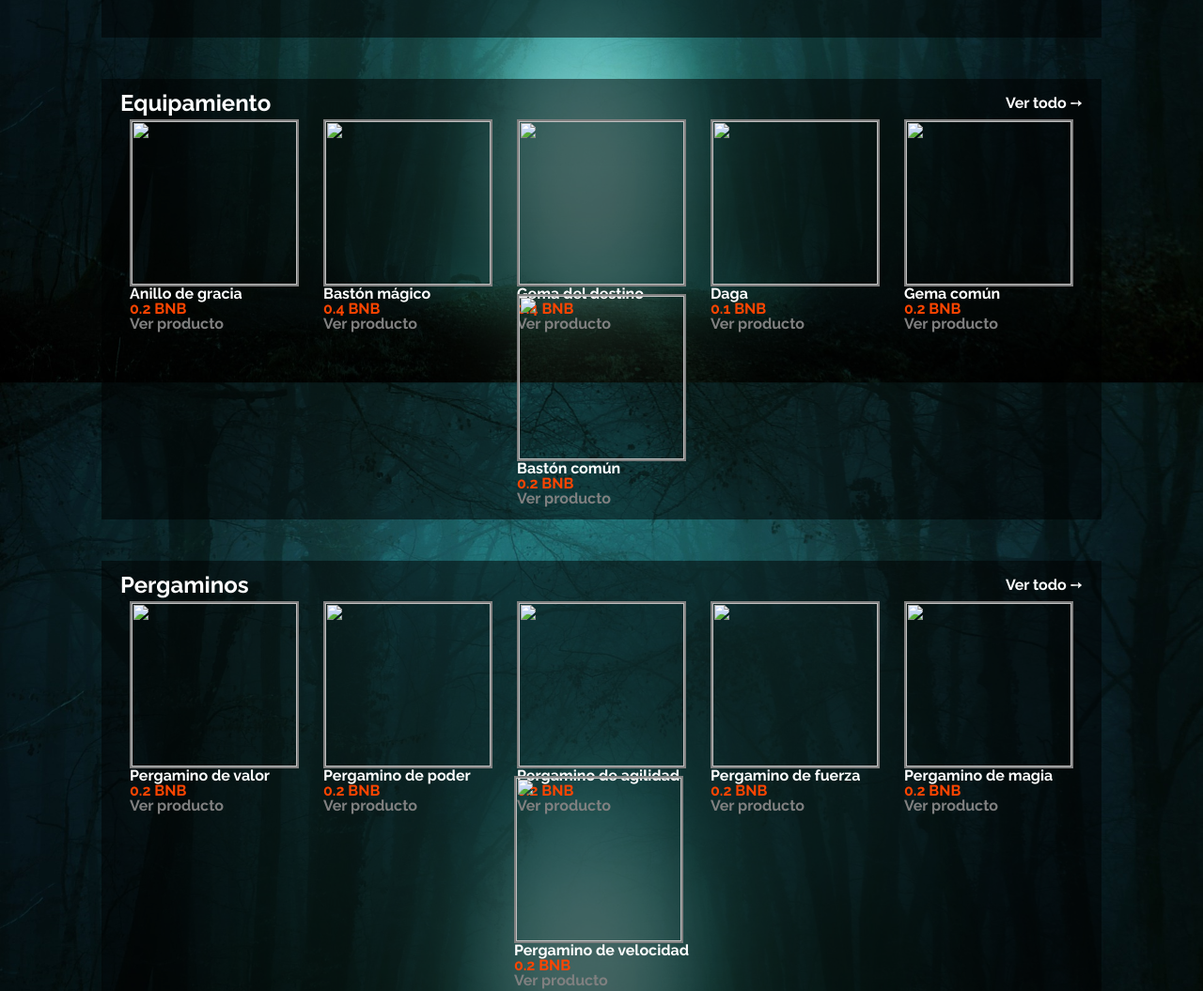
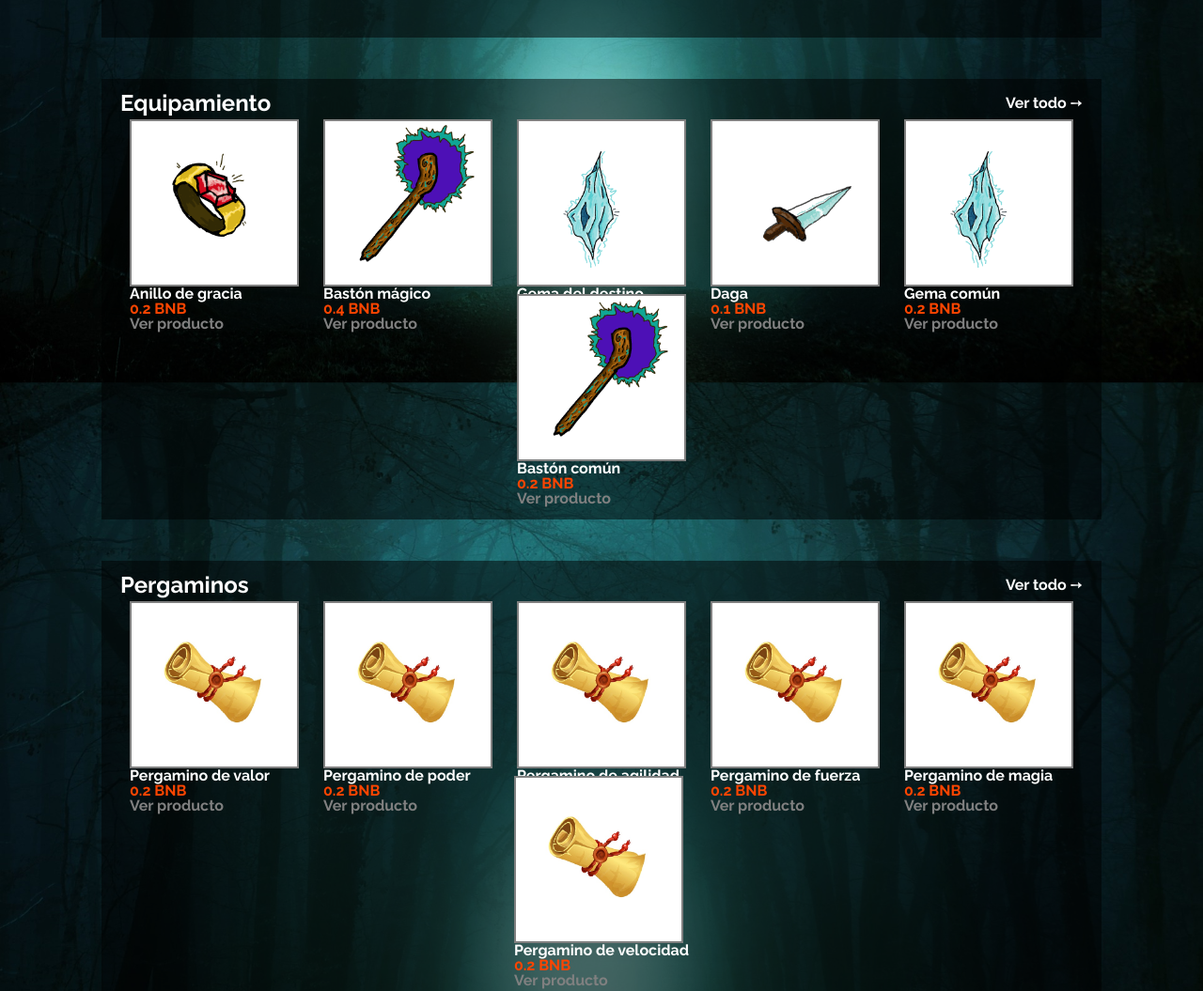
Before and after one commit to CapdeO/E-commerce_CRUD-JS, a website with bundled scripts: page screens/index.html in a window 1280 px wide. Shown: the part 440-1495 px from the top of the page at 94% size. Built offline with nearby package versions, Linux system fonts and the light colour scheme; no server answers.

Commit message:
Add files via upload

```diff
--- a/screens/index.html
+++ b/screens/index.html
@@ -68,7 +68,7 @@
 		<div class="productos">
 			<div class="producto">
 				<div class="imagenProducto">
-					<img class="imagen" src="img/equipamientos/anillo.gif">
+					<img class="imagen" src="../assets/img/equipamientos/anillo.gif">
 				</div>
 				<div class="tituloProducto">
 					Anillo de gracia
@@ -82,7 +82,7 @@
 			</div>
 			<div class="producto">
 				<div class="imagenProducto">
-					<img class="imagen" src="img/equipamientos/baston.gif">
+					<img class="imagen" src="../assets/img/equipamientos/baston.gif">
 				</div>
 				<div class="tituloProducto">
 					Bastón mágico
@@ -96,7 +96,7 @@
 			</div>
 			<div class="producto">
 				<div class="imagenProducto">
-					<img class="imagen" src="img/equipamientos/cristal2.gif">
+					<img class="imagen" src="../assets/img/equipamientos/cristal.gif">
 				</div>
 				<div class="tituloProducto">
 					Gema del destino
@@ -110,7 +110,7 @@
 			</div>
 			<div class="producto">
 				<div class="imagenProducto">
-					<img class="imagen" src="img/equipamientos/daga.gif">
+					<img class="imagen" src="../assets/img/equipamientos/daga.gif">
 				</div>
 				<div class="tituloProducto">
 					Daga
@@ -124,7 +124,7 @@
 			</div>
 			<div class="producto">
 				<div class="imagenProducto">
-					<img class="imagen" src="img/equipamientos/cristal.gif">
+					<img class="imagen" src="../assets/img/equipamientos/cristal.gif">
 				</div>
 				<div class="tituloProducto">
 					Gema común
@@ -138,7 +138,7 @@
 			</div>
 			<div class="producto">
 				<div class="imagenProducto">
-					<img class="imagen" src="img/equipamientos/baston.gif">
+					<img class="imagen" src="../assets/img/equipamientos/baston.gif">
 				</div>
 				<div class="tituloProducto">
 					Bastón común
@@ -161,7 +161,7 @@
 		<div class="productos">
 			<div class="producto">
 				<div class="imagenProducto">
-					<img class="imagen" src="img/pergaminos/pergamino.jpg">
+					<img class="imagen" src="../assets/img/pergaminos/pergamino.jpg">
 				</div>
 				<div class="tituloProducto">
 					Pergamino de valor
@@ -175,7 +175,7 @@
 			</div>
 			<div class="producto">
 				<div class="imagenProducto">
-					<img class="imagen" src="img/pergaminos/pergamino.jpg">
+					<img class="imagen" src="../assets/img/pergaminos/pergamino.jpg">
 				</div>
 				<div class="tituloProducto">
 					Pergamino de poder
@@ -189,7 +189,7 @@
 			</div>
 			<div class="producto">
 				<div class="imagenProducto">
-					<img class="imagen" src="img/pergaminos/pergamino.jpg">
+					<img class="imagen" src="../assets/img/pergaminos/pergamino.jpg">
 				</div>
 				<div class="tituloProducto">
 					Pergamino de agilidad
@@ -203,7 +203,7 @@
 			</div>
 			<div class="producto">
 				<div class="imagenProducto">
-					<img class="imagen" src="img/pergaminos/pergamino.jpg">
+					<img class="imagen" src="../assets/img/pergaminos/pergamino.jpg">
 				</div>
 				<div class="tituloProducto">
 					Pergamino de fuerza
@@ -217,7 +217,7 @@
 			</div>
 			<div class="producto">
 				<div class="imagenProducto">
-					<img class="imagen" src="img/pergaminos/pergamino.jpg">
+					<img class="imagen" src="../assets/img/pergaminos/pergamino.jpg">
 				</div>
 				<div class="tituloProducto">
 					Pergamino de magia
@@ -231,7 +231,7 @@
 			</div>
 			<div class="producto">
 				<div class="imagenProducto">
-					<img class="imagen" src="img/pergaminos/pergamino.jpg">
+					<img class="imagen" src="../assets/img/pergaminos/pergamino.jpg">
 				</div>
 				<div class="tituloProducto">
 					Pergamino de velocidad
```
